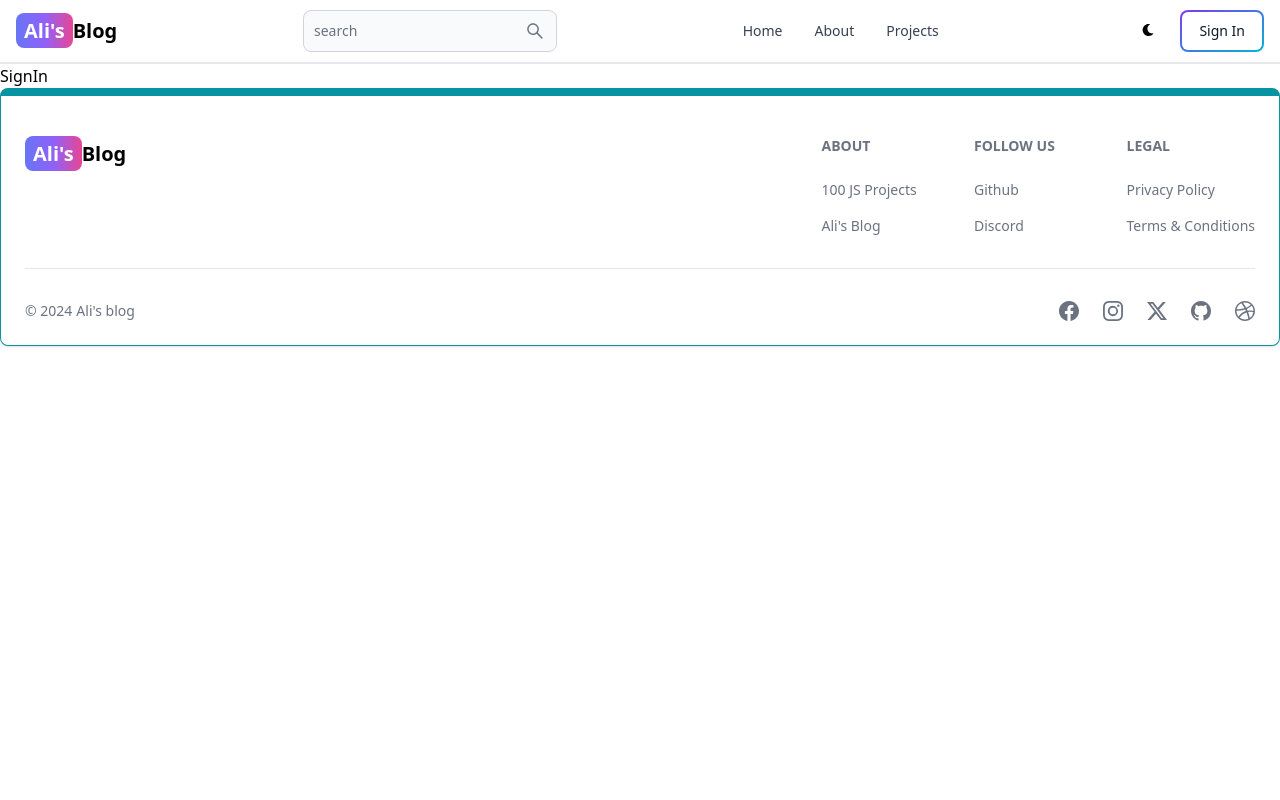
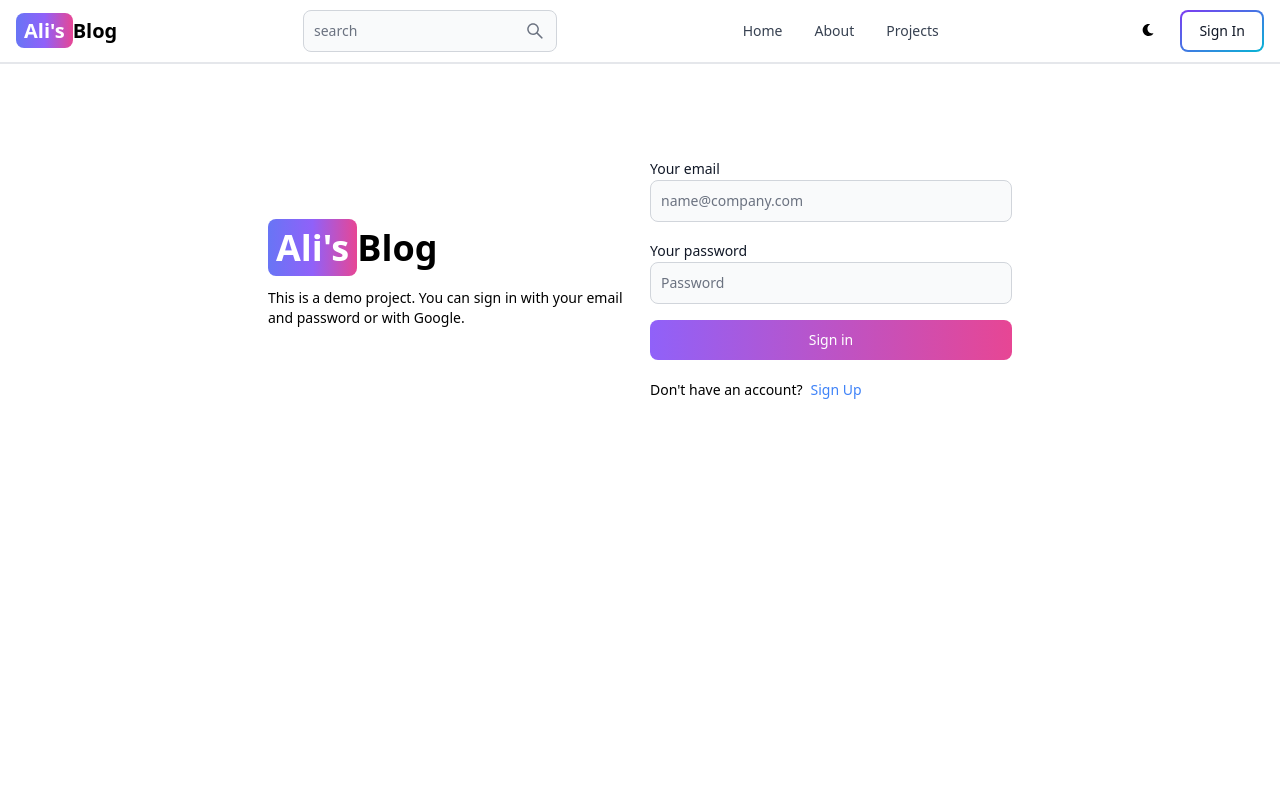
Before and after one commit to AliSAlSaghir/mern-blogs-app, a React (Vite) app in the folder frontend/: page /sign-in in a window 1280 px wide. Shown: the top 800 px of the page. Built offline with nearby package versions, Linux system fonts and the light colour scheme.

Commit message:
complete signin page ui and functionality

```diff
--- a/frontend/src/pages/SignIn.jsx
+++ b/frontend/src/pages/SignIn.jsx
@@ -1,7 +1,92 @@
-import React from "react";
+import { Button, Label, Spinner, TextInput } from "flowbite-react";
+import React, { useState } from "react";
+import { Link, useNavigate } from "react-router-dom";
+import { useSigninMutation } from "../redux/api/auth";
+import { toast } from "react-toastify";
 
 const SignIn = () => {
-  return <div>SignIn</div>;
+  const navigate = useNavigate();
+  const [formData, setFormData] = useState({});
+  const [signin, { isLoading, error }] = useSigninMutation();
+  const handleChange = e => {
+    setFormData({ ...formData, [e.target.id]: e.target.value.trim() });
+  };
+
+  const handleSubmit = async e => {
+    e.preventDefault();
+    try {
+      await signin(formData).unwrap();
+      toast.success("Successfully logged in");
+      navigate("/");
+    } catch (error) {
+      console.log(error);
+      toast.error(error?.data?.message);
+    }
+  };
+
+  return (
+    <div className="min-h-screen mt-20">
+      <div className="flex flex-col max-w-3xl gap-5 p-3 mx-auto md:flex-row md:items-center">
+        <div className="flex-1">
+          <Link
+            to="/"
+            className="self-center text-4xl font-bold whitespace-nowrap dark:text-white"
+          >
+            <span className="px-2 py-1 text-white rounded-lg bg-gradient-to-r from-indigo-500 via-purple-500 to-pink-500">
+              Ali's
+            </span>
+            Blog
+          </Link>
+          <p className="mt-5 text-sm">
+            This is a demo project. You can sign in with your email and password
+            or with Google.
+          </p>
+        </div>
+        <div className="flex-1">
+          <form className="flex flex-col gap-4" onSubmit={handleSubmit}>
+            <div>
+              <Label value="Your email" />
+              <TextInput
+                type="email"
+                placeholder="name@company.com"
+                id="email"
+                onChange={handleChange}
+              />
+            </div>
+            <div>
+              <Label value="Your password" />
+              <TextInput
+                type="password"
+                placeholder="Password"
+                id="password"
+                onChange={handleChange}
+              />
+            </div>
+            <Button
+              gradientDuoTone="purpleToPink"
+              type="submit"
+              disabled={isLoading}
+            >
+              {isLoading ? (
+                <>
+                  <Spinner size="sm" />
+                  <span className="pl-3">Logging...</span>
+                </>
+              ) : (
+                "Sign in"
+              )}
+            </Button>
+          </form>
+          <div className="flex gap-2 mt-5 text-sm">
+            <span>Don't have an account?</span>
+            <Link to="/sign-up" className="text-blue-500">
+              Sign Up
+            </Link>
+          </div>
+        </div>
+      </div>
+    </div>
+  );
 };
 
 export default SignIn;
--- a/frontend/src/pages/SignUp.jsx
+++ b/frontend/src/pages/SignUp.jsx
@@ -15,8 +15,8 @@ const SignUp = () => {
   const handleSubmit = async e => {
     e.preventDefault();
     try {
-      const res = await signup(formData).unwrap();
-      toast.success(res.message);
+      await signup(formData).unwrap();
+      toast.success("Successfully registered");
       navigate("/");
     } catch (error) {
       console.log(error);
@@ -79,7 +79,7 @@ const SignUp = () => {
               {isLoading ? (
                 <>
                   <Spinner size="sm" />
-                  <span className="pl-3">Loading...</span>
+                  <span className="pl-3">Registering...</span>
                 </>
               ) : (
                 "Sign up"
--- a/frontend/src/redux/api/auth.js
+++ b/frontend/src/redux/api/auth.js
@@ -11,7 +11,15 @@ export const authApiSlice = apiSlice.injectEndpoints({
         credentials: "include",
       }),
     }),
+    signin: builder.mutation({
+      query: formData => ({
+        url: `${AUTH_URL}/signin`,
+        method: "POST",
+        body: formData,
+        credentials: "include",
+      }),
+    }),
   }),
 });
 
-export const { useSignupMutation } = authApiSlice;
+export const { useSignupMutation, useSigninMutation } = authApiSlice;
```
